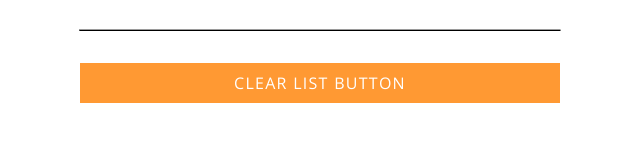
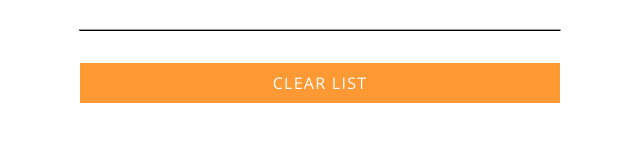
Before and after one commit to ingvillo/shopping-list-app, a plain HTML site: page index.html in a window 1280 px wide. Shown: the part 404-546 px from the top of the page, 320-960 px from the left. Drawn offline with nearby package versions, Linux system fonts and the light colour scheme.

Commit message:
changed button text

```diff
--- a/index.html
+++ b/index.html
@@ -36,7 +36,7 @@
 	</section>
 
 	<section class="clear-section">
-		<button type="reset" onclick="" id="resetButton">Clear List Button</button>
+		<button type="reset" onclick="" id="resetButton">Clear List</button>
 	</section>
 
 </body>
```
